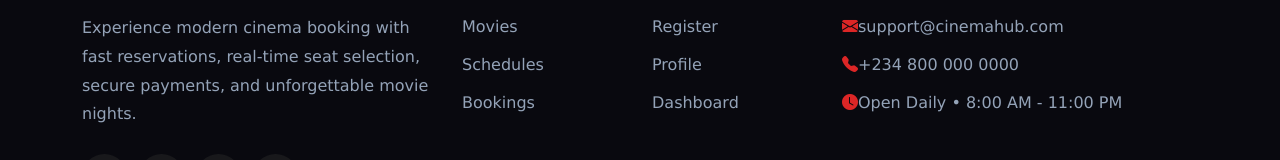
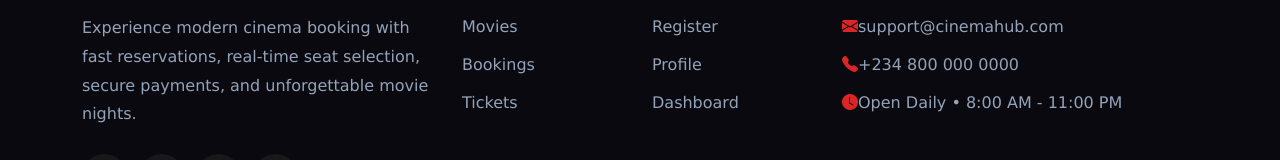
Before and after one commit to Jimmy-ui-maker/SmartCinema, a Next.js app: page / in a window 1280 px wide. Shown: the part 1958-2118 px from the top of the page. Built offline with nearby package versions, Linux system fonts and the light colour scheme; no server answers; the database is empty.

Commit message:
some changes

```diff
--- a/src/components/Footer.jsx
+++ b/src/components/Footer.jsx
@@ -57,11 +57,11 @@ export default function Footer() {
               </li>
 
               <li>
-                <Link href="/schedule">Schedules</Link>
+                <Link href="/customerdashboard/bookings">Bookings</Link>
               </li>
 
               <li>
-                <Link href="/bookings">Bookings</Link>
+                <Link href="/customerdashboard/tickets">Tickets</Link>
               </li>
             </ul>
           </div>
```
